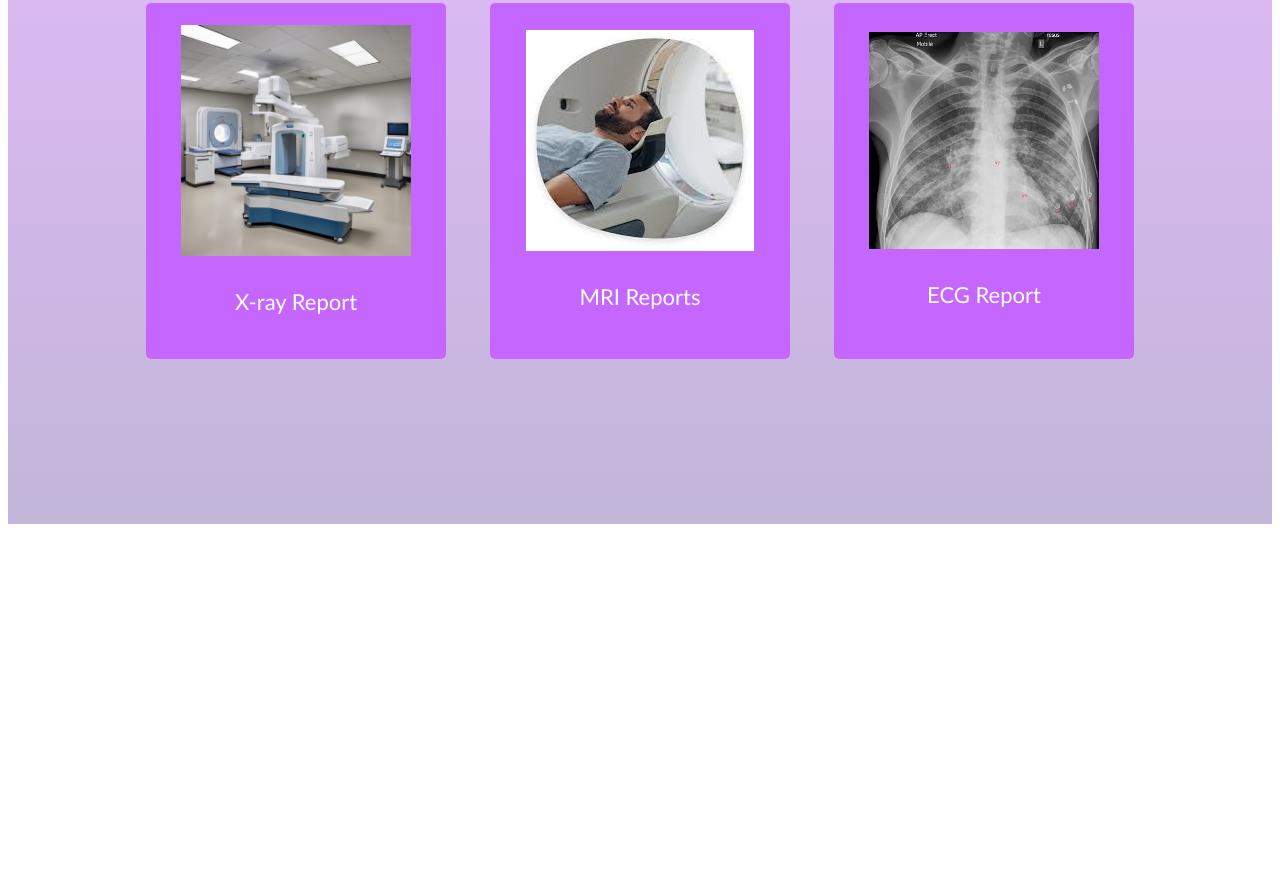
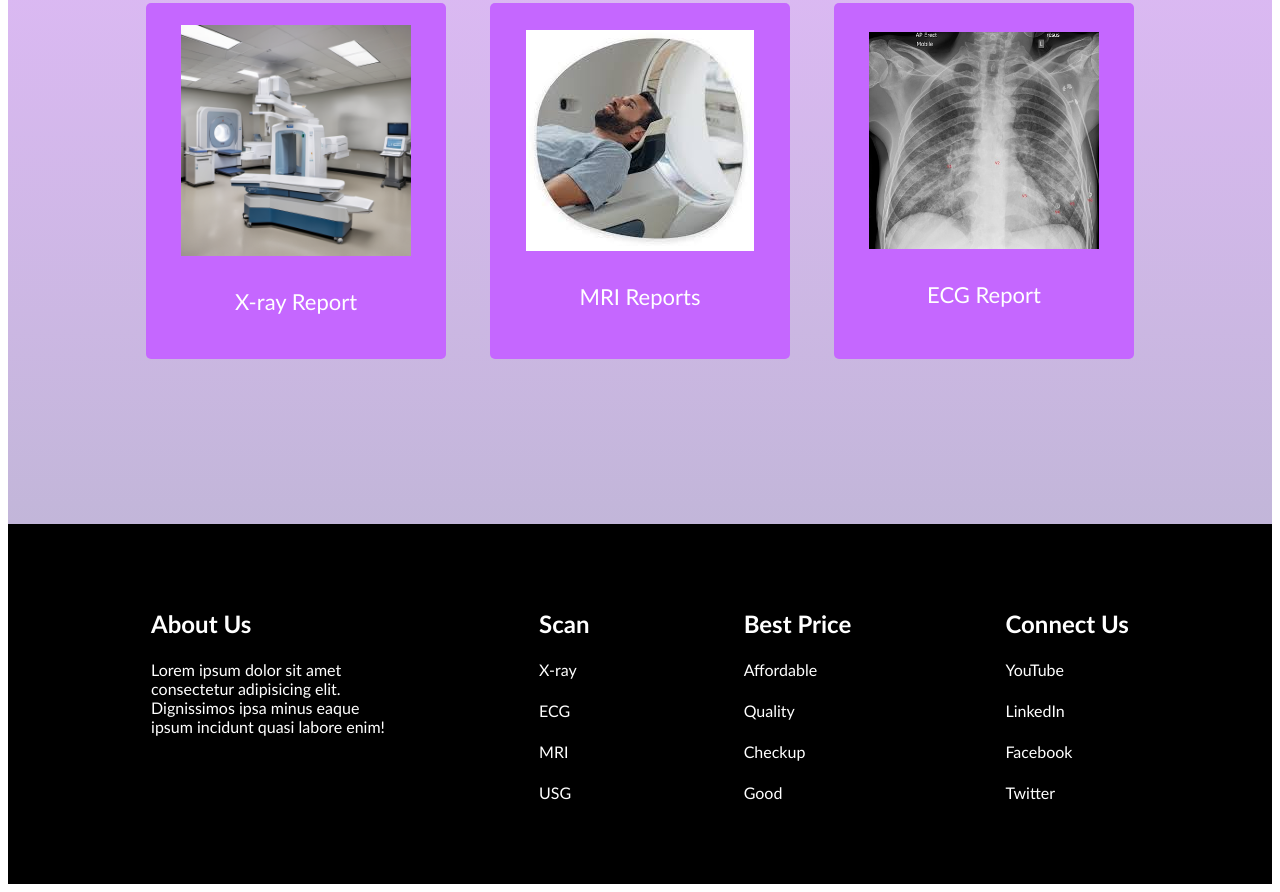
Before and after one commit to Rik-21/Hack4Bengal_Lazy-Bandits, a plain HTML site: page Test_website3/index.html in a window 1280 px wide. Shown: the part 1584-2476 px from the top of the page. Before the commit the page ends 2116 px from the top, so only its background shows below. Drawn offline with Linux system fonts and the light colour scheme.

Commit message:
updated demo website

```diff
--- a/Test_website3/index.html
+++ b/Test_website3/index.html
@@ -73,6 +73,43 @@
     </div>
     <!-- ++++++++++++++++++++++++++++++++++++++++++++++ -->
 
+     <!-- footer  -->
+     <div class="footer">
+        <div class="text">
+            <h2>About Us</h2>
+            <p>Lorem ipsum dolor sit amet <br>
+              consectetur adipisicing elit. <br>
+              Dignissimos ipsa minus eaque <br>
+             ipsum incidunt quasi labore enim!</p>
+
+
+        </div>
+        <div class="text">
+            <h2>Scan</h2>
+            <p>X-ray</p>
+            <p>ECG</p>
+            <p>MRI</p>
+            <p>USG</p>
+
+        </div>
+        <div class="text">
+            <h2>Best Price</h2>
+            <p>Affordable</p>
+            <p>Quality</p>
+            <p>Checkup</p>
+            <p>Good</p>
+
+        </div>
+        <div class="text">
+            <h2>Connect Us</h2>
+            <p>YouTube</p>
+            <p>LinkedIn</p>
+            <p>Facebook</p>
+            <p>Twitter</p>
+
+        </div>
+    </div>
+
 
     <script src="script.js"></script>
 </body>
--- a/Test_website3/style.css
+++ b/Test_website3/style.css
@@ -219,3 +219,18 @@ button {
 }
 
 /* for uniform color */
+
+
+/* footer */
+.footer{
+    display: flex;
+    flex-wrap: wrap;
+    justify-content: space-around;
+    background-color: black;
+    color: white;
+    padding: 66px;
+    /* margin-top: 66px; */
+}
+.text p{
+    margin-top: 22px;
+}
```
